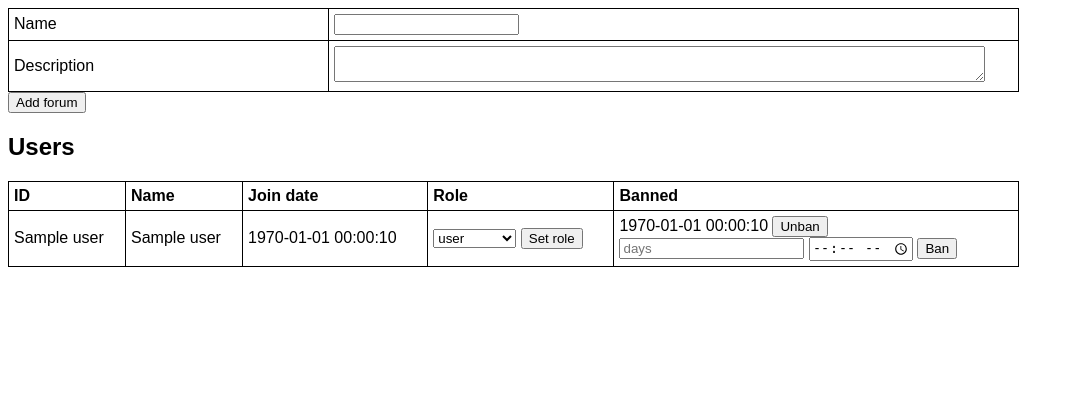
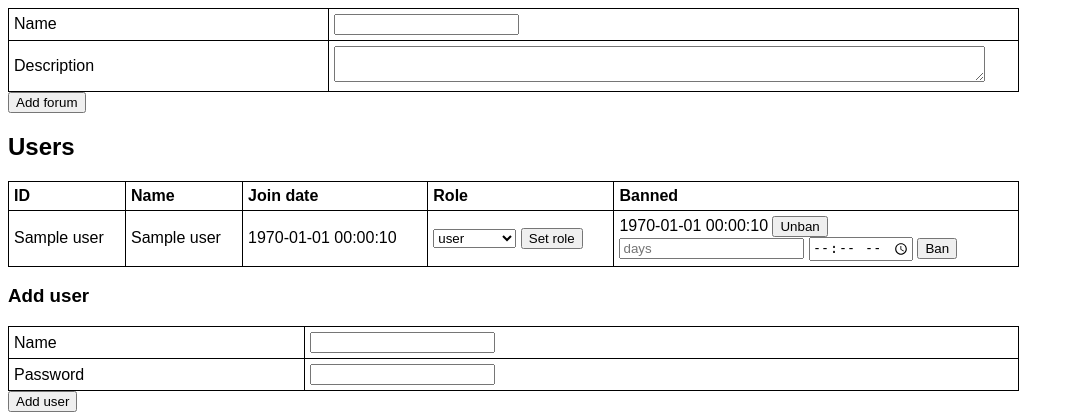
Before and after one commit to Demindiro/agreper, a Flask app: template templates/admin/index.html in a window 1280 px wide. Shown: the part 721-1141 px from the top of the page, without its empty margins (0-1074 px from the left). Before the commit the page ends 988 px from the top, so only its background shows below. Run offline with Flask 2, Linux system fonts and the light colour scheme; the template is opened without the code that fills it: most values are stand-ins (such as "Sample title", 1, 10 or a date in 2020); parts of the project's set-up code (start-up, migrations or seed data) failed here and were passed over.

Commit message:
Allow adding users from the admin panel

```diff
--- a/main.py
+++ b/main.py
@@ -335,7 +335,7 @@ def register():
             request.form['answer'],
         ):
             flash('CAPTCHA answer is incorrect', 'error')
-        elif not db.add_user(username, hash_password(password), time.time_ns()):
+        elif not db.register_user(username, hash_password(password), time.time_ns()):
             flash('Failed to create account (username may already be taken)', 'error')
         else:
             flash('Account has been created. You can login now.', 'success')
@@ -487,6 +487,18 @@ def admin_unban_user(user_id):
             flash('Unbanned user', 'success')
         else:
             flash('Failed to unban user', 'error')
+    except Exception as e:
+        flash(str(e), 'error')
+    return redirect(url_for('admin'))
+
+@app.route('/admin/user/new/', methods = ['POST'])
+def admin_new_user():
+    try:
+        name, password = request.form['name'], request.form['password']
+        if db.add_user(name, hash_password(password), time.time_ns()):
+            flash('Added user', 'success')
+        else:
+            flash('Failed to add user', 'error')
     except Exception as e:
         flash(str(e), 'error')
     return redirect(url_for('admin'))
--- a/templates/admin/index.html
+++ b/templates/admin/index.html
@@ -114,4 +114,12 @@
 </tr>
 {%- endfor -%}
 </table>
+<h3>Add user</h3>
+<form method=post action=user/new/>
+<table>
+<tr><td>Name</td><td><input type=text name=name></td></tr>
+<tr><td>Password</td><td><input type=password name=password></td></tr>
+</table>
+<input type=submit value="Add user">
+</form>
 {%- endblock %}
```
Also changed, not shown: db/sqlite.py (+25 -1 lines).
